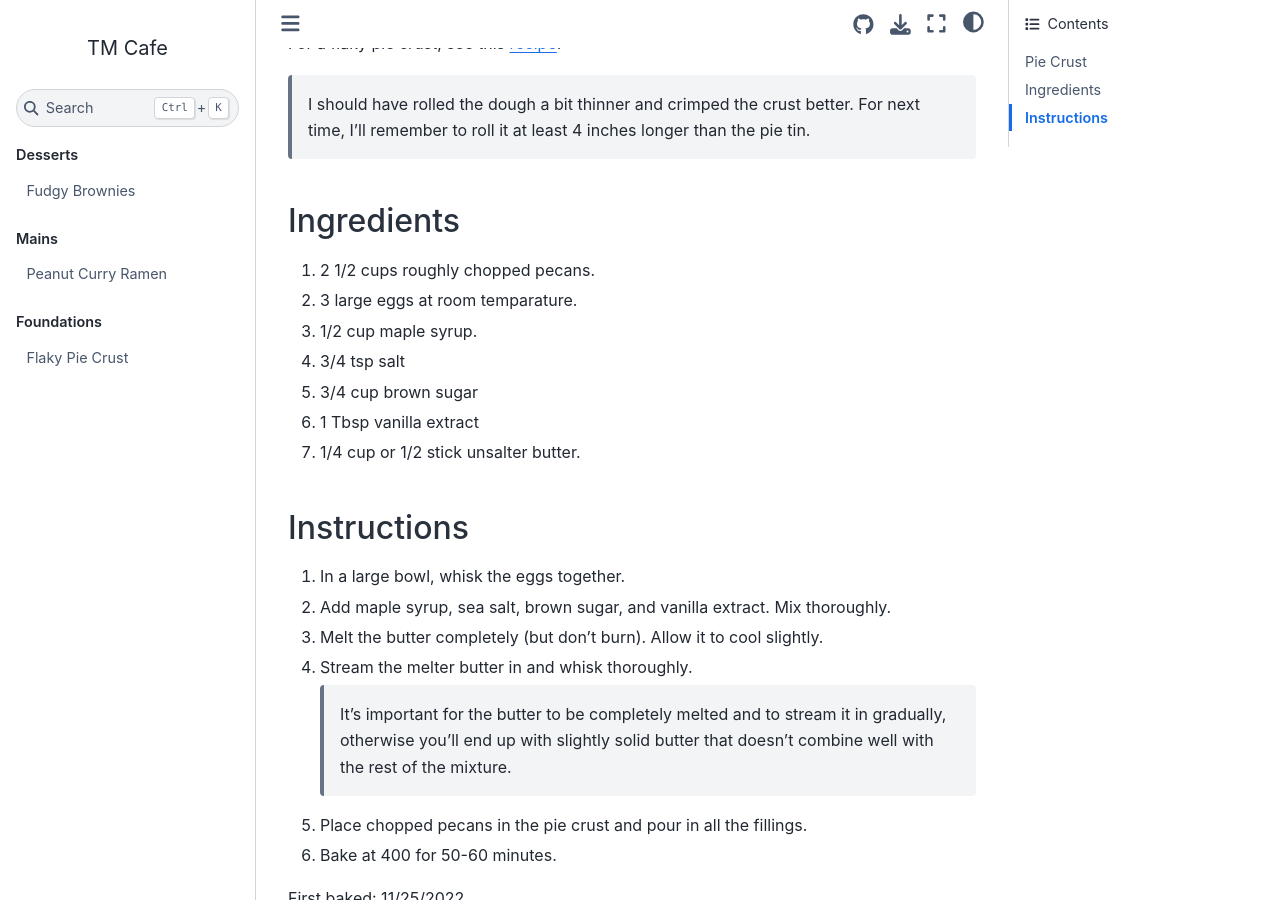
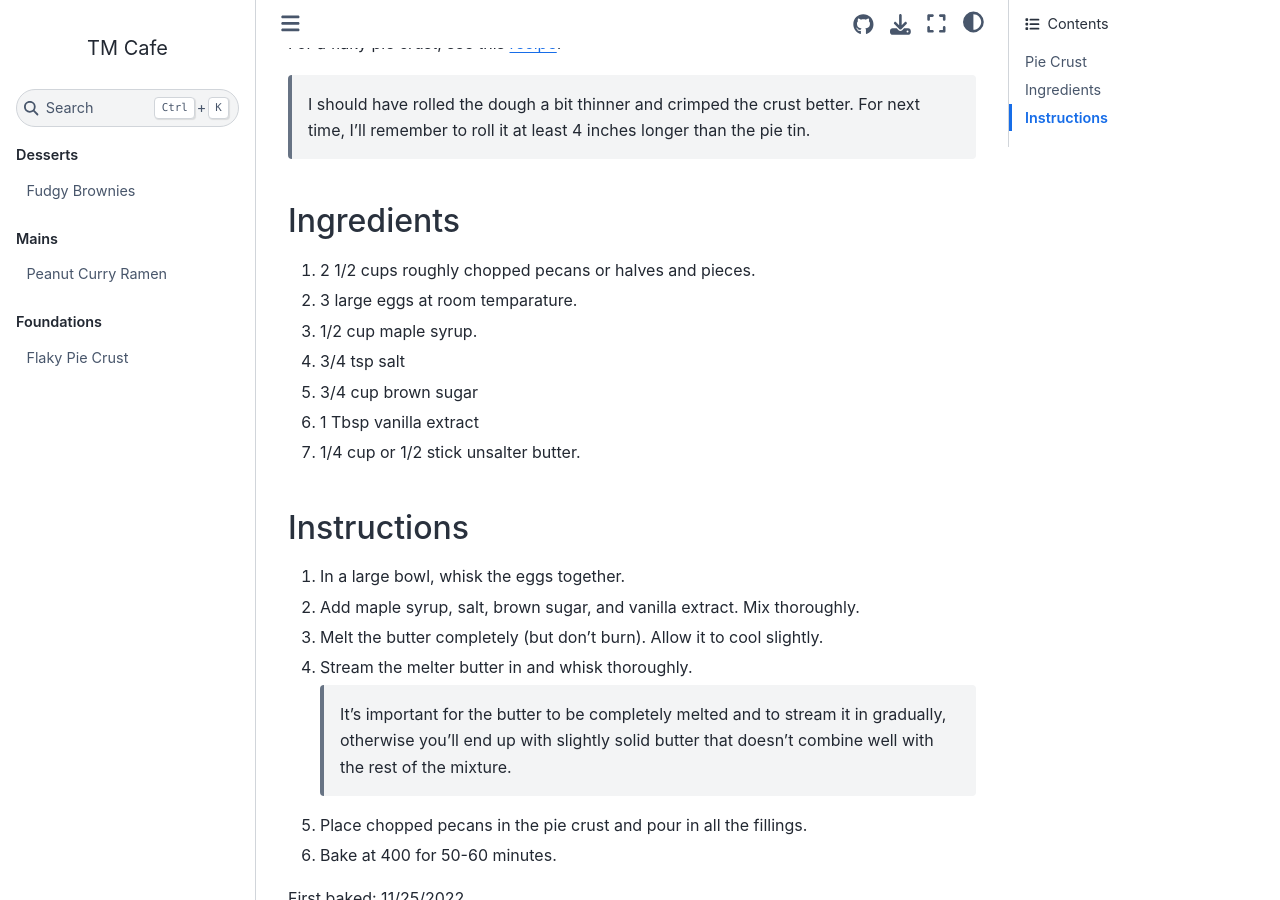
Before and after one commit to makto-toruk/tm-cafe, a Jupyter Book: the page built from desserts/pecan-pie.md, in a window 1280 px wide and 900 px high, scrolled down 727 px. Built offline with Jupyter Book 1.0.4 settings and Sphinx 7.4.7 and the Sphinx Book theme 1.1.4, drawn with Linux system fonts in a browser that asks for light colours.

Commit message:
address review comments

```diff
--- a/desserts/pecan-pie.md
+++ b/desserts/pecan-pie.md
@@ -12,7 +12,7 @@ For a flaky pie crust, see this [recipe](https://makto-toruk.github.io/tm-cafe/b
 > I should have rolled the dough a bit thinner and crimped the crust better. For next time, I'll remember to roll it at least 4 inches longer than the pie tin.
 
 ## Ingredients
-1. 2 1/2 cups roughly chopped pecans.
+1. 2 1/2 cups roughly chopped pecans or halves and pieces.
 1. 3 large eggs at room temparature.
 1. 1/2 cup maple syrup.
 1. 3/4 tsp salt
@@ -22,7 +22,7 @@ For a flaky pie crust, see this [recipe](https://makto-toruk.github.io/tm-cafe/b
 
 ## Instructions
 1. In a large bowl, whisk the eggs together.
-1. Add maple syrup, sea salt, brown sugar, and vanilla extract. Mix thoroughly.
+1. Add maple syrup, salt, brown sugar, and vanilla extract. Mix thoroughly.
 1. Melt the butter completely (but don't burn). Allow it to cool slightly.
 1. Stream the melter butter in and whisk thoroughly.
     > It's important for the butter to be completely melted and to stream it in gradually, otherwise you'll end up with slightly solid butter that doesn't combine well with the rest of the mixture.
```
